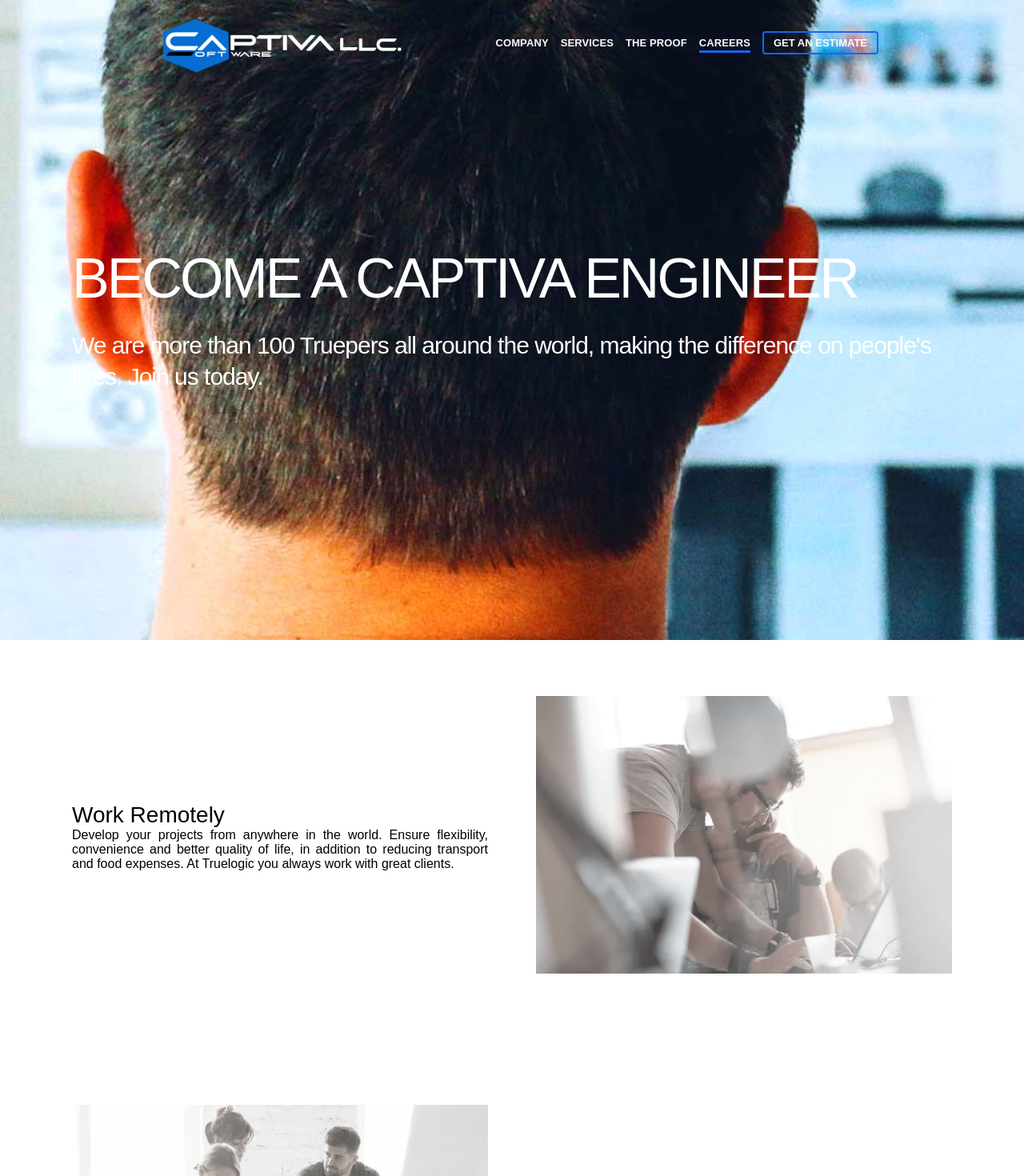
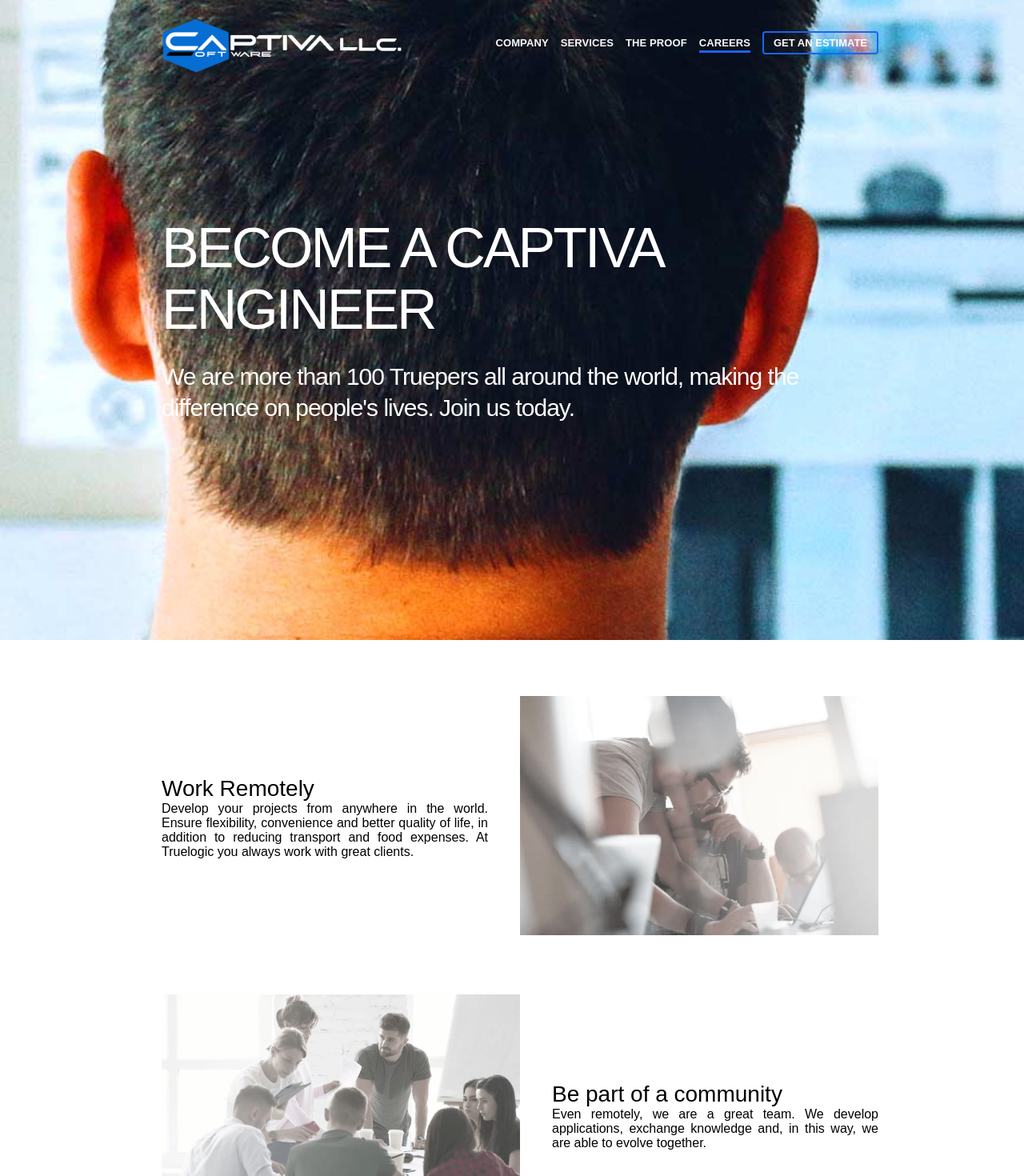
Before and after one commit to favioavila88/ecaptiva, a React (Vite) app: page /careers in a window 1280 px wide. Shown: the top 1470 px of the page at 80% size. Built offline with nearby package versions, Linux system fonts and the light colour scheme.

Commit message:
Updating code to align body for COMPANY

```diff
--- a/src/components/Styles/pages/carrers/CarrersRow_1.css
+++ b/src/components/Styles/pages/carrers/CarrersRow_1.css
@@ -8,11 +8,11 @@
 }
 
 .ca_row_1-container {
-  padding: 0 15px;
+  padding: 0 0px;
   max-width: 100%;
-  width: 1100px;
+  width: 100%;
   height: 100vh;
-  margin: 0 auto;
+  /* margin: 0 auto; */
   display: flex;
   align-items: center;
 }
--- a/src/components/Styles/pages/carrers/CarrersRow_2.css
+++ b/src/components/Styles/pages/carrers/CarrersRow_2.css
@@ -1,9 +1,7 @@
 .ca-row-2-container {
-  padding: 70px 15px;
+  padding: 70px 0px;
   max-width: 100%;
-  width: 1100px;
-  float: none;
-  margin: 0 auto;
+  width: 100%;
   margin-bottom: 20px;
 }
 
@@ -25,17 +23,26 @@
 }
 
 .ca-row-2-content-text {
-  padding-right: "35px";
+  width: 50%;
 }
 
 .ca-row-2-content {
   display: flex;
   align-items: center;
-  gap: 25px;
+  gap: 40px;
   flex-direction: row-reverse;
 }
 
+.ca-row-2-img {
+  width: 50%;
+}
+
 .ca-row-2-img img {
-  width: 520px;
-  /* align-content: flex-end; */
+  width: -webkit-fill-available;
+  max-height: 400px;
 }
+
+.before-test {
+  padding-bottom: 0px;
+  margin-bottom: 0px;
+}
--- a/src/components/Styles/pages/carrers/CarrersRow_3.css
+++ b/src/components/Styles/pages/carrers/CarrersRow_3.css
@@ -1,9 +1,9 @@
 .ca-row-3-container {
   padding: 0 15px;
   max-width: 100%;
-  width: 1100px;
-  float: none;
-  margin: 0 auto;
+  width: 100%;
+  /* float: none;
+  margin: 0 auto; */
   margin-bottom: 20px;
 }
 
@@ -24,8 +24,11 @@
 .ca-row-3-content {
   display: flex;
   align-items: center;
-  gap: 25px;
-  /* flex-direction: row-reverse; */
+  gap: 40px;
+}
+
+.ca-row-3-img {
+  width: 50%;
 }
 
 .ca-row-3-img img {
--- a/src/components/Styles/pages/company/CompanyRow_1.css
+++ b/src/components/Styles/pages/company/CompanyRow_1.css
@@ -9,10 +9,10 @@
 
 .cp-row-1-container {
   max-width: 100%;
-  width: 1100px;
+  width: 100%;
   max-height: 700px;
-  margin: 0 auto;
-  padding: 160px 15px 90px 15px;
+  /* margin: 0 auto; */
+  padding: 220px 0px 90px 0px;
   justify-content: space-between;
   display: flex;
 }
--- a/src/components/Styles/pages/company/CompanyRow_2.css
+++ b/src/components/Styles/pages/company/CompanyRow_2.css
@@ -1,10 +1,9 @@
 .cp-row-2-container {
-    padding: 70px 15px;
+  padding: 70px 0px;
   max-width: 100%;
-    width: 1100px;
+  width: 100%;
+  /* display: flex; */
   float: none;
-    margin: 0 auto;
-    display: flex;
 }
 
 .cp-row-2-content-left {
@@ -15,19 +14,23 @@
 }
 
 .qaLeft {
-    position: absolute;
+  position: relative;
   width: 78px;
-    left: -15px;
-    top: -50px;
+  /* left: 0px;
+  top: -50px; */
 }
 
 .qaRight {
-    position: absolute;
+  position: relative;
   width: 78px;
-    right: -15px;
-    bottom: 75px;
+  float: right;
+  margin-right: 20px;
 }
 
+.cp-row-2-content-left {
+  display: grid;
+  place-items: center;
+}
 
 .cp-row-2-content-left h3 {
   font-size: 26px;
@@ -57,7 +60,7 @@
   margin-bottom: 20px;
 }
 
-.cp-row-2-content-right{
+.cp-row-2-content-right {
   box-sizing: border-box;
   display: block;
   float: left;
@@ -65,7 +68,7 @@
   width: 31.623931624%;
 }
 
-.photography-ceo{
+.photography-ceo {
   width: 140%;
   height: auto;
 }
--- a/src/components/Styles/pages/home/HomeRow_4.css
+++ b/src/components/Styles/pages/home/HomeRow_4.css
@@ -55,11 +55,10 @@
   display: grid;
   grid-template-rows: auto auto;
   grid-template-columns: auto;
-  padding: 70px 15px;
+  padding: 70px 0px;
   max-width: 100%;
-  width: 1100px;
+  width: 100%;
   float: none;
-  margin: 0px auto;
   visibility: visible;
 }
 
--- a/src/components/organisms/carrers/CareerBase.jsx
+++ b/src/components/organisms/carrers/CareerBase.jsx
@@ -8,12 +8,22 @@
 
   return (
     <div className="ca-row-2">
-      <div className="ca-row-2-container">
+      <div
+        className={
+          imageClass == "before"
+            ? "ca-row-2-container"
+            : "ca-row-2-container before-test"
+        }
+        style={{
+          display: "grid",
+          gridTemplateColumns: "15% 70% 15%",
+          gridTemplateRows: "100%",
+          gridGap: "10px",
+        }}
+      >
+        <div></div>
         <div className={!reverse ? "ca-row-3-content" : "ca-row-2-content"}>
-          <div
-            className={"ca-row-2-content-text"}
-            style={reverse ? { paddingLeft: "35px" } : { paddingRight: "35px" }}
-          >
+          <div className={"ca-row-2-content-text"}>
             <h2>{title}</h2>
             {!isNullOrEmpty ? <h3>{subtitle}</h3> : <></>}
             <p
--- a/src/components/organisms/carrers/CarrersRow_1.jsx
+++ b/src/components/organisms/carrers/CarrersRow_1.jsx
@@ -4,7 +4,17 @@
 const CarrersRow_1 = () => {
   return (
     <div className="ca-row-1">
-      <div className="ca_row_1-container">
+      <div
+        className="ca_row_1-container"
+        style={{
+          display: "grid",
+          gridTemplateColumns: "15% 70% 15%",
+          gridTemplateRows: "100%",
+          gridGap: "10px",
+        }}
+      >
+        <div></div>
+        <div>
           <div className="ca_row_1-content-text">
             <h2>
               <div className="ca_row_1-title">BECOME A CAPTIVA ENGINEER</div>
@@ -17,6 +27,7 @@
           </div>
         </div>
       </div>
+    </div>
   );
 };
 
--- a/src/components/organisms/company/CompanyRow_1.jsx
+++ b/src/components/organisms/company/CompanyRow_1.jsx
@@ -1,17 +1,36 @@
-import React from 'react'
+import React from "react";
 
-import '../../Styles/pages/company/CompanyRow_1.css'
+import "../../Styles/pages/company/CompanyRow_1.css";
 
 const CompanyRow_1 = () => {
   return (
-    <div className='cp-row-1'>
-        <div className='cp-row-1-container'>
-            <div className='cp-row1-container-left'><h1>WE SERVE AS YOUR DIGITAL SPEED-UP ALLY.</h1></div>
-            <div className='cp-row1-container-right'><h2>We offer the best in software engineering solutions, prioritizing
-              our people first.</h2></div>
+    <div
+      className="cp-row-1"
+      style={{
+        display: "grid",
+        gridTemplateColumns: "15% 70% 15%",
+        gridTemplateRows: "100%",
+        gridGap: "10px",
+      }}
+    >
+      <>
+        <div></div>
+        <div>
+          <div className="cp-row-1-container">
+            <div className="cp-row1-container-left">
+              <h1>WE SERVE AS YOUR DIGITAL SPEED-UP ALLY.</h1>
+            </div>
+            <div className="cp-row1-container-right">
+              <h2>
+                We offer the best in software engineering solutions,
+                prioritizing our people first.
+              </h2>
+            </div>
+          </div>
         </div>
+      </>
     </div>
-  )
-}
+  );
+};
 
-export default CompanyRow_1
+export default CompanyRow_1;
--- a/src/components/organisms/company/CompanyRow_2.jsx
+++ b/src/components/organisms/company/CompanyRow_2.jsx
@@ -1,26 +1,65 @@
-import React from 'react'
+import React from "react";
 
-import '../../Styles/pages/company/CompanyRow_2.css'
+import "../../Styles/pages/company/CompanyRow_2.css";
 
-import qaLeft from '../../../assets/organisms//home/homeRow_5/quotation-left-1.png'
-import qaRight from '../../../assets/organisms//home/homeRow_5/quotation-right-1.png'
-
+import qaLeft from "../../../assets/organisms//home/homeRow_5/quotation-left-1.png";
+import qaRight from "../../../assets/organisms//home/homeRow_5/quotation-right-1.png";
 
 const CompanyRow_2 = () => {
   return (
-    <div className='cp-row-2'>
-      <div className='cp-row-2-container'>
-        <div className='cp-row-2-content-left'>
-          <img src={qaLeft} alt="qaLeft" className='qaLeft' />
-          <h3>Through high-end processes and engineers, we provide the service and
-            transparency our clients need.</h3>
-          <h4 className='name-ceo'>Christian Alvaro Avila Perez –</h4>
-          <h4 className='post'> CEO</h4>
-          <img src={qaRight} alt="qaRight" className='qaRight' />
+    <div
+      className="cp-row-2"
+      style={{
+        display: "grid",
+        gridTemplateColumns: "15% 70% 15%",
+        gridTemplateRows: "100%",
+        gridGap: "10px",
+      }}
+    >
+      <>
+        <div></div>
+
+        <div
+          className="cp-row-2-container"
+          style={{
+            display: "grid",
+            gridTemplateColumns: "10% 80% 10%",
+            gridTemplateRows: "100%",
+            gridGap: "10px",
+          }}
+        >
+          <>
+            <div>
+              <img src={qaLeft} alt="qaLeft" className="qaLeft" />
+            </div>
+            <div>
+              <div className="cp-row-2-content-left">
+                <h3>
+                  Through high-end processes and engineers, we provide the
+                  service and transparency our clients need.
+                </h3>
+              </div>
+              <h4 className="name-ceo">Christian Alvaro Avila Perez –</h4>
+              <h4 className="post"> CEO</h4>
+            </div>
+            <div>
+              <img src={qaRight} alt="qaRight" className="qaRight" />
+            </div>
+          </>
+          {/* <div className="cp-row-2-content-left">
+              <img src={qaLeft} alt="qaLeft" className="qaLeft" />
+              <h3>
+                Through high-end processes and engineers, we provide the service
+                and transparency our clients need.
+              </h3>
+              <h4 className="name-ceo">Christian Alvaro Avila Perez –</h4>
+              <h4 className="post"> CEO</h4>
+              <img src={qaRight} alt="qaRight" className="qaRight" />
+            </div> */}
         </div>
-      </div>
+      </>
     </div>
-  )
-}
+  );
+};
 
-export default CompanyRow_2
+export default CompanyRow_2;
--- a/src/components/organisms/company/CompanyRow_5.jsx
+++ b/src/components/organisms/company/CompanyRow_5.jsx
@@ -13,6 +13,7 @@
       title="How we work"
       image={company2}
       reverse={true}
+      imageClass={"before"}
     ></CareerBase>
   );
 };
--- a/src/components/organisms/home/HomeRow_4.jsx
+++ b/src/components/organisms/home/HomeRow_4.jsx
@@ -5,7 +5,18 @@
   return (
     <div className="slideInUp">
       <div className="row-4">
-        <div className="row-4-container">
+        <div
+          className="row-4-container"
+          style={{
+            display: "grid",
+            gridTemplateColumns: "15% 70% 15%",
+            gridTemplateRows: "100%",
+            gridGap: "10px",
+          }}
+        >
+          <>
+            <div></div>
+            <div>
               <div className="row-4-title-text">
                 <h3 className="row-4-title">BRANDS THAT TRUST US</h3>
               </div>
@@ -19,6 +30,8 @@
                 })}
               </div>
             </div>
+          </>
+        </div>
       </div>
     </div>
   );
```
Lines whose indentation alone changed are shown as unchanged.
